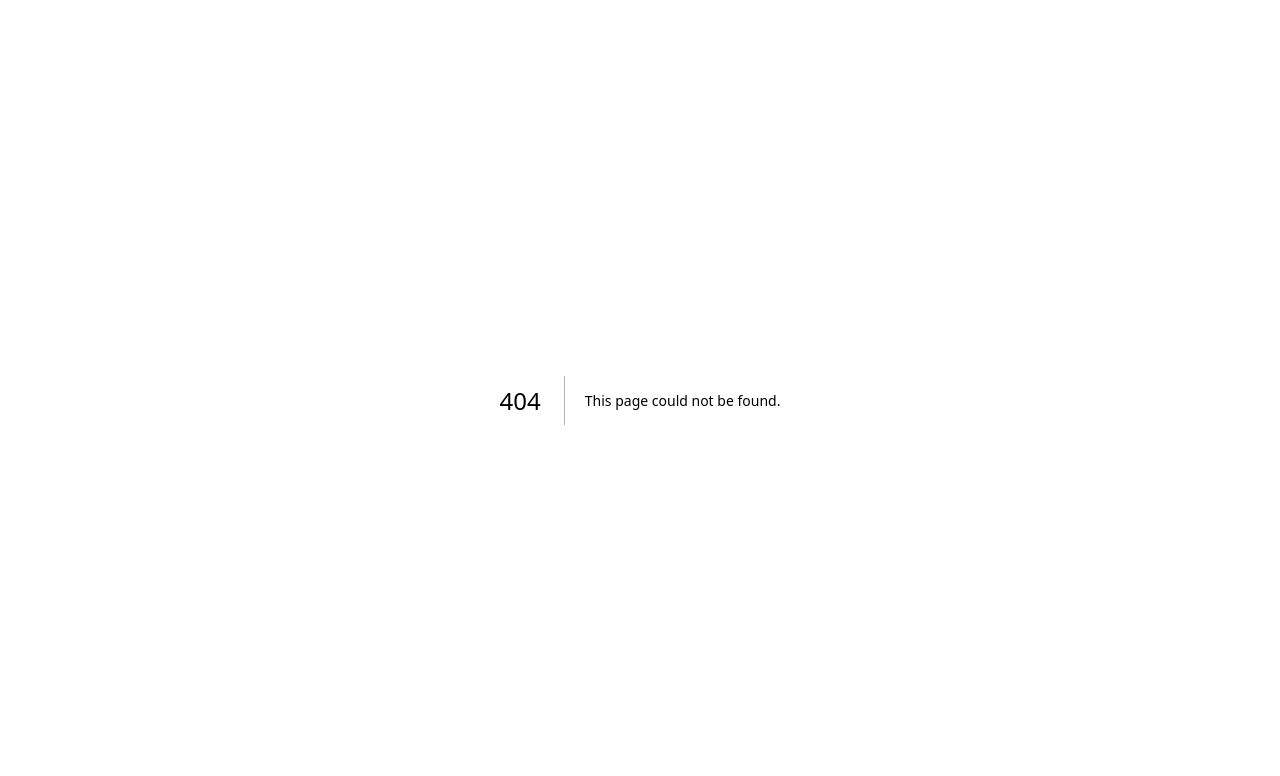
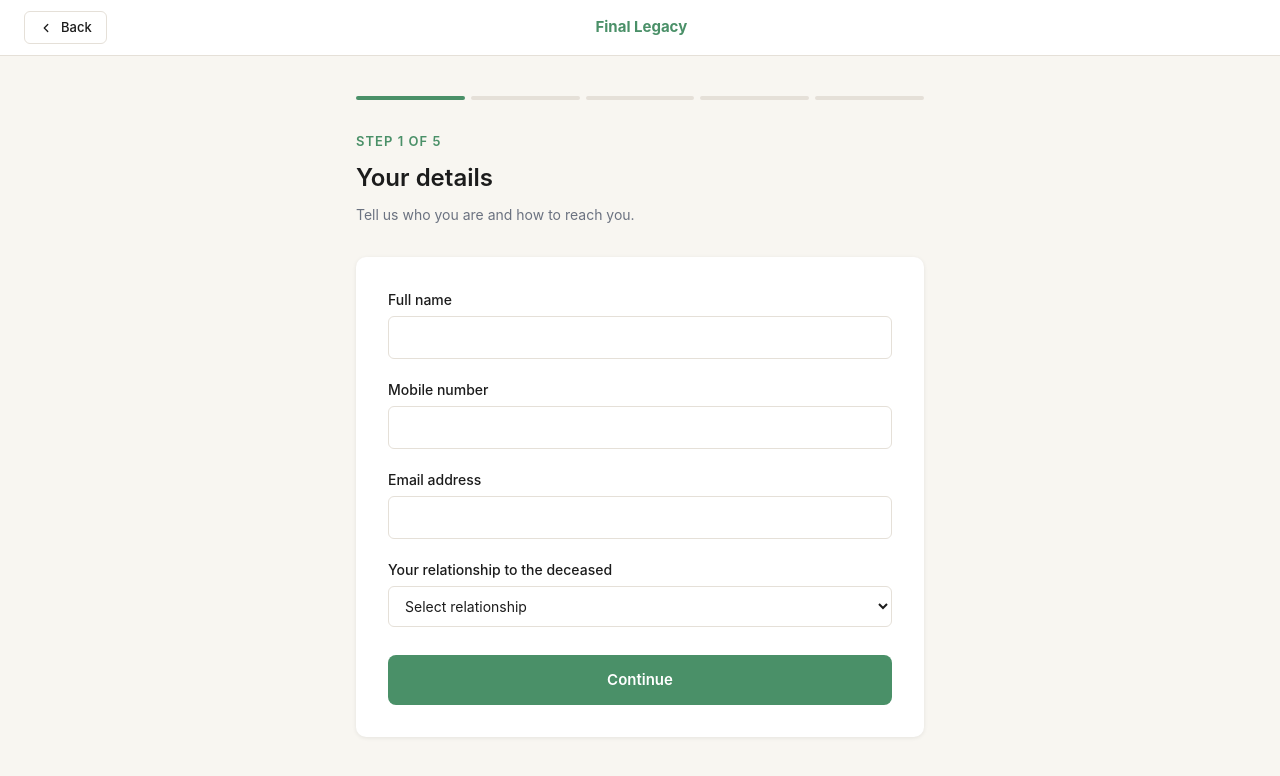
Before and after one commit to ashleyangeliquemoss/final-legacy, a Next.js app: page /gate/1/reporter in a window 1280 px wide. Before the commit this address had no page. Shown: the top 776 px of the page. Built offline with nearby package versions, Linux system fonts and the light colour scheme.

Commit message:
feat: Gate 1 Step 1 reporter details

```diff
--- /dev/null
+++ b/src/app/gate/1/reporter/page.tsx
@@ -0,0 +1,132 @@
+'use client'
+
+import { useState } from 'react'
+import { useRouter } from 'next/navigation'
+
+export const runtime = 'edge'
+
+export default function Gate1ReporterPage() {
+  const router = useRouter()
+  const [form, setForm] = useState({
+    full_name: '',
+    mobile: '',
+    email: '',
+    relationship: '',
+  })
+
+  function handleChange(e: React.ChangeEvent<HTMLInputElement | HTMLSelectElement>) {
+    setForm({ ...form, [e.target.name]: e.target.value })
+  }
+
+  function handleSubmit(e: React.FormEvent) {
+    e.preventDefault()
+    sessionStorage.setItem('gate1_reporter', JSON.stringify(form))
+    router.push('/gate/1/deceased')
+  }
+
+  return (
+    <div style={{ minHeight: '100vh', backgroundColor: '#f8f6f1' }}>
+
+      {/* Top nav */}
+      <div style={{ backgroundColor: '#ffffff', borderBottom: '1px solid #e5e0d8', padding: '0 24px', height: '56px', display: 'flex', alignItems: 'center', justifyContent: 'space-between', position: 'sticky', top: 0, zIndex: 50 }}>
+        <button
+          onClick={() => router.push('/gate/1')}
+          style={{ display: 'flex', alignItems: 'center', gap: '8px', background: 'none', border: '1px solid #e5e0d8', borderRadius: '6px', padding: '6px 14px', fontSize: '13px', fontWeight: '500', color: '#1c1c1c', cursor: 'pointer' }}
+        >
+          <svg width="14" height="14" viewBox="0 0 16 16" fill="none">
+            <path d="M10 12L6 8L10 4" stroke="currentColor" strokeWidth="1.5" strokeLinecap="round" strokeLinejoin="round"/>
+          </svg>
+          Back
+        </button>
+        <span style={{ fontSize: '15px', fontWeight: '700', color: '#4a9068' }}>Final Legacy</span>
+        <div style={{ width: '80px' }} />
+      </div>
+
+      <div style={{ maxWidth: '600px', margin: '0 auto', padding: '40px 16px' }}>
+
+        {/* Progress */}
+        <div style={{ display: 'flex', gap: '6px', marginBottom: '32px' }}>
+          {[1,2,3,4,5].map((s) => (
+            <div key={s} style={{ flex: 1, height: '4px', borderRadius: '2px', backgroundColor: s === 1 ? '#4a9068' : '#e5e0d8' }} />
+          ))}
+        </div>
+
+        <div style={{ marginBottom: '32px' }}>
+          <h3 style={{ fontSize: '13px', fontWeight: '600', letterSpacing: '0.08em', textTransform: 'uppercase', color: '#4a9068', margin: '0 0 8px 0' }}>Step 1 of 5</h3>
+          <h1 style={{ fontSize: '24px', fontWeight: '600', color: '#1c1c1c', margin: '0 0 8px 0' }}>Your details</h1>
+          <p style={{ fontSize: '14px', color: '#6b7280', margin: 0 }}>Tell us who you are and how to reach you.</p>
+        </div>
+
+        <div style={{ backgroundColor: '#ffffff', borderRadius: '10px', boxShadow: '0 1px 4px rgba(0,0,0,0.08)', padding: '32px' }}>
+          <form onSubmit={handleSubmit} style={{ display: 'flex', flexDirection: 'column', gap: '20px' }}>
+
+            <div>
+              <label style={{ display: 'block', fontSize: '14px', fontWeight: '500', color: '#1c1c1c', marginBottom: '6px' }}>Full name</label>
+              <input
+                type="text"
+                name="full_name"
+                value={form.full_name}
+                onChange={handleChange}
+                required
+                style={{ width: '100%', border: '1px solid #e5e0d8', borderRadius: '6px', padding: '10px 12px', fontSize: '14px', color: '#1c1c1c', outline: 'none' }}
+              />
+            </div>
+
+            <div>
+              <label style={{ display: 'block', fontSize: '14px', fontWeight: '500', color: '#1c1c1c', marginBottom: '6px' }}>Mobile number</label>
+              <input
+                type="tel"
+                name="mobile"
+                value={form.mobile}
+                onChange={handleChange}
+                required
+                style={{ width: '100%', border: '1px solid #e5e0d8', borderRadius: '6px', padding: '10px 12px', fontSize: '14px', color: '#1c1c1c', outline: 'none' }}
+              />
+            </div>
+
+            <div>
+              <label style={{ display: 'block', fontSize: '14px', fontWeight: '500', color: '#1c1c1c', marginBottom: '6px' }}>Email address</label>
+              <input
+                type="email"
+                name="email"
+                value={form.email}
+                onChange={handleChange}
+                required
+                style={{ width: '100%', border: '1px solid #e5e0d8', borderRadius: '6px', padding: '10px 12px', fontSize: '14px', color: '#1c1c1c', outline: 'none' }}
+              />
+            </div>
+
+            <div>
+              <label style={{ display: 'block', fontSize: '14px', fontWeight: '500', color: '#1c1c1c', marginBottom: '6px' }}>Your relationship to the deceased</label>
+              <select
+                name="relationship"
+                value={form.relationship}
+                onChange={handleChange}
+                required
+                style={{ width: '100%', border: '1px solid #e5e0d8', borderRadius: '6px', padding: '10px 12px', fontSize: '14px', color: '#1c1c1c', outline: 'none', backgroundColor: '#ffffff' }}
+              >
+                <option value="">Select relationship</option>
+                <option value="spouse">Spouse</option>
+                <option value="child">Child</option>
+                <option value="parent">Parent</option>
+                <option value="sibling">Sibling</option>
+                <option value="grandchild">Grandchild</option>
+                <option value="relative">Other relative</option>
+                <option value="friend">Friend</option>
+                <option value="other">Other</option>
+              </select>
+            </div>
+
+            <button
+              type="submit"
+              style={{ width: '100%', backgroundColor: '#4a9068', color: '#ffffff', border: 'none', borderRadius: '8px', padding: '14px', fontSize: '15px', fontWeight: '600', cursor: 'pointer', marginTop: '8px' }}
+            >
+              Continue
+            </button>
+
+          </form>
+        </div>
+      </div>
+    </div>
+  )
+}
```
